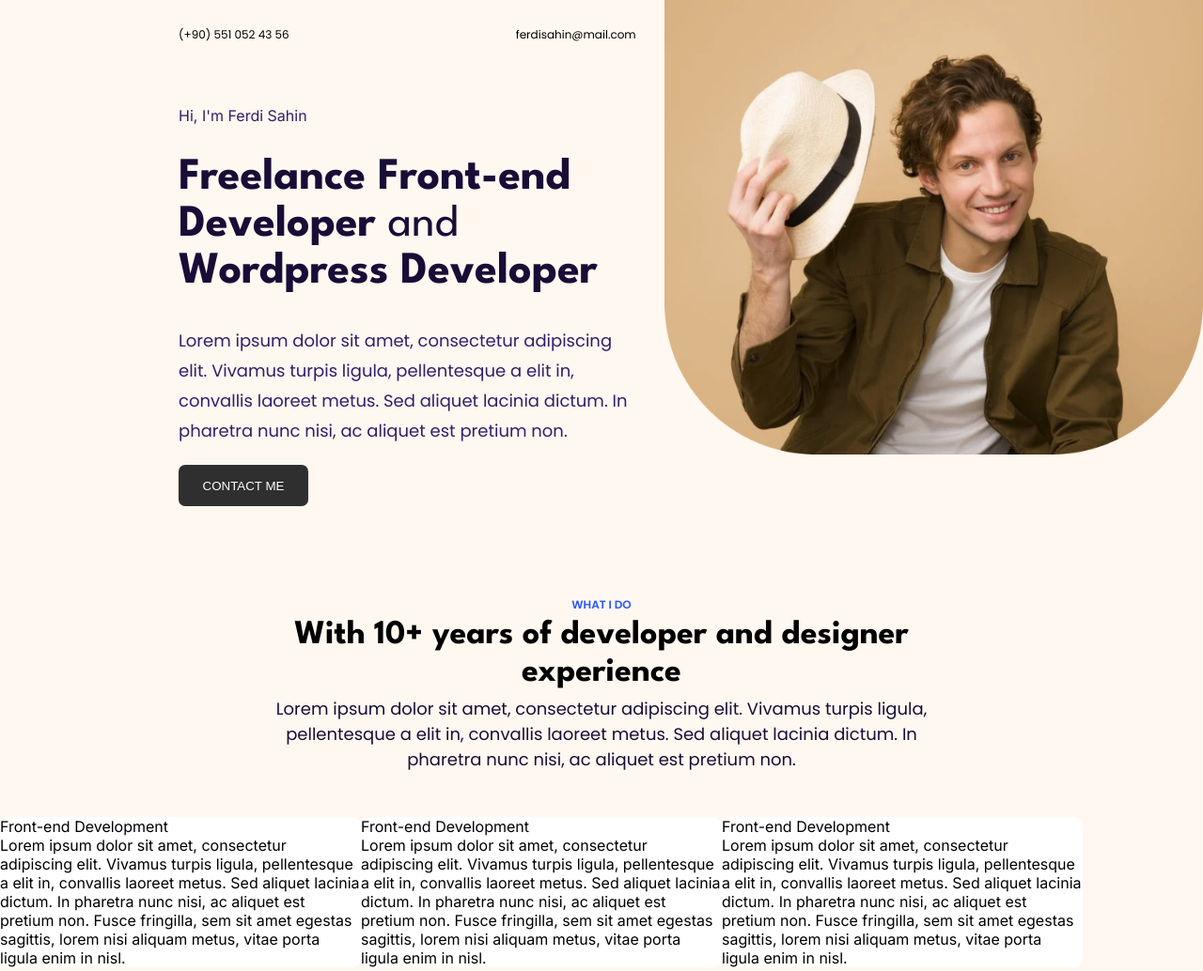
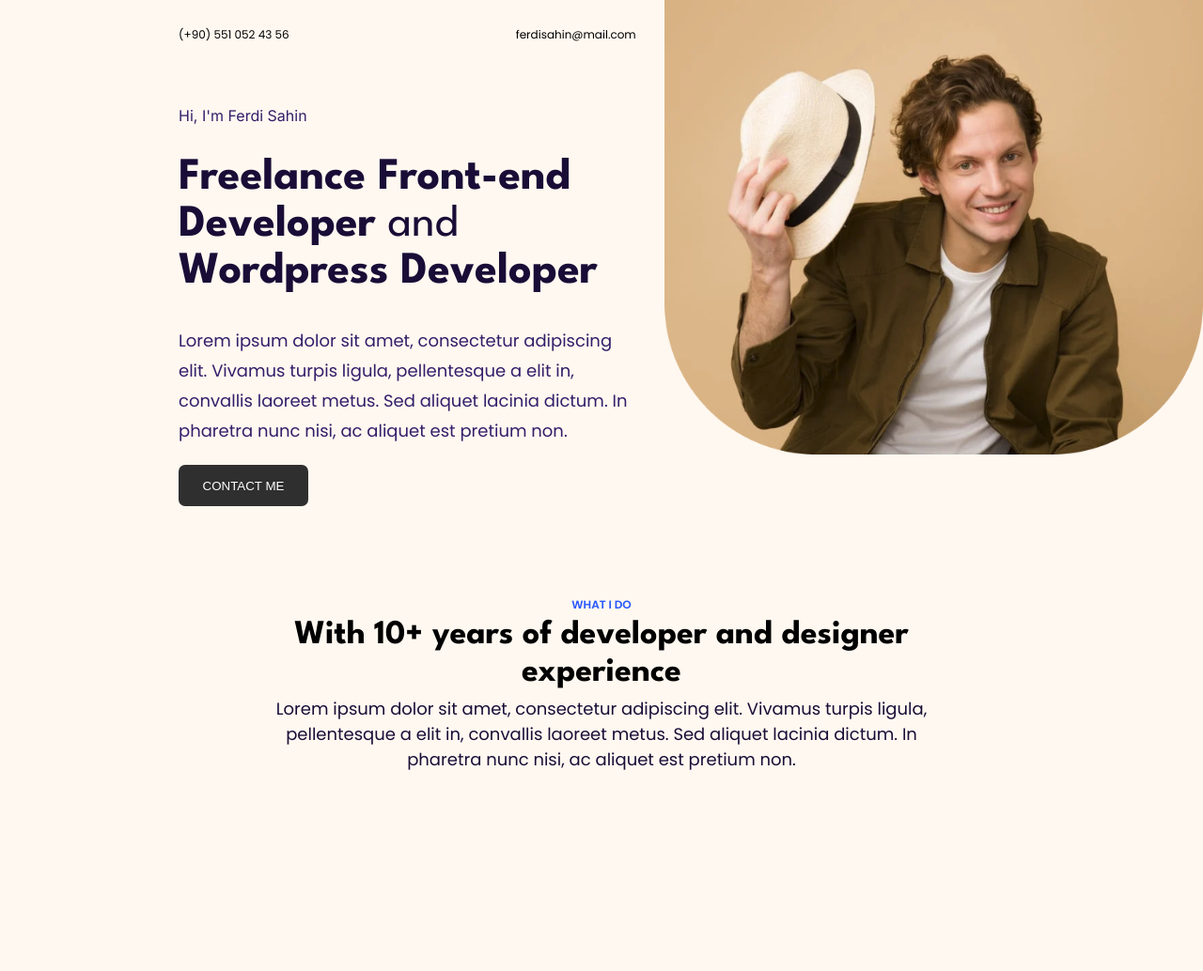
Before and after one commit to DrewChillguy/figma-to-web-practice, a plain HTML site: page index.html in a window 1280 px wide. Shown: the whole page at 94% size. After the commit the page ends 870 px from the top, so only its background shows below. Drawn offline with Linux system fonts and the light colour scheme.

Commit message:
Deleted career section

```diff
--- a/index.html
+++ b/index.html
@@ -61,22 +61,6 @@
                </p>
           </div>
      </div>
-
-     <!--CAREER CHOICE-->
-
-     <div id="career-section">
-          <div class="career-group">
-               <div class="job-title">Front-end Development</div>
-               <div class="job-detail">Lorem ipsum dolor sit amet, consectetur adipiscing elit. Vivamus turpis ligula, pellentesque a elit in, convallis laoreet metus. Sed aliquet lacinia dictum. In pharetra nunc nisi, ac aliquet est pretium non. Fusce fringilla, sem sit amet egestas sagittis, lorem nisi aliquam metus, vitae porta ligula enim in nisl.</div>
-          </div>
-          <div class="career-group"><div class="job-title">Front-end Development</div>
-          <div class="job-detail">Lorem ipsum dolor sit amet, consectetur adipiscing elit. Vivamus turpis ligula, pellentesque a elit in, convallis laoreet metus. Sed aliquet lacinia dictum. In pharetra nunc nisi, ac aliquet est pretium non. Fusce fringilla, sem sit amet egestas sagittis, lorem nisi aliquam metus, vitae porta ligula enim in nisl.</div></div>
-          <div class="career-group"><div class="job-title">Front-end Development</div>
-          <div class="job-detail">Lorem ipsum dolor sit amet, consectetur adipiscing elit. Vivamus turpis ligula, pellentesque a elit in, convallis laoreet metus. Sed aliquet lacinia dictum. In pharetra nunc nisi, ac aliquet est pretium non. Fusce fringilla, sem sit amet egestas sagittis, lorem nisi aliquam metus, vitae porta ligula enim in nisl.</div></div>
-     </div>
-
-
-
 </body>
 
 </html>
```
